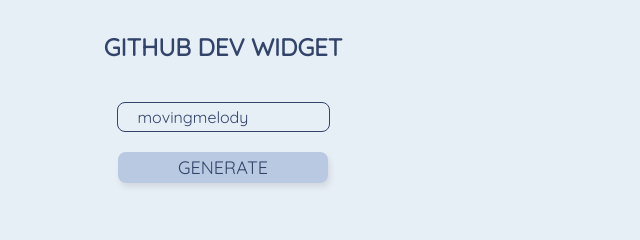
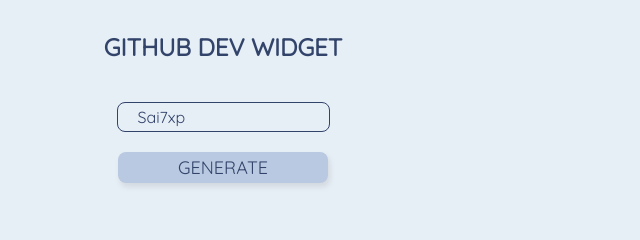
Before and after one commit to Sai7xp/github-devprofile, a website: page src/generate.html in a window 1280 px wide. Shown: the top 240 px of the page, 417-1057 px from the left. Drawn offline with nearby package versions, Linux system fonts and the light colour scheme.

Commit message:
Update generate.html

```diff
--- a/src/generate.html
+++ b/src/generate.html
@@ -251,12 +251,12 @@
         </svg></a>
     <h2>GitHub Dev Widget</h2>
     <!-- <button class="gen-btn">Generate</button> -->
-    <input type="text" class="input-btn" id="username" placeholder="Enter Username" value="movingmelody">
+    <input type="text" class="input-btn" id="username" placeholder="Enter Username" value="Sai7xp">
 
     <button class="gen-btn2">GENERATE</button>
     <div class="widget-cont">
         <div class="card"></div>
-        <!-- <git-widget data-username="movingmelody"></git-widget> -->
+        <!-- <git-widget data-username="Sai7xp"></git-widget> -->
         <div class="code-cont">
             <pre><code class="html mainCode">...</code></pre>
             <button class="copy-code">Copy Snippet</button>
```
